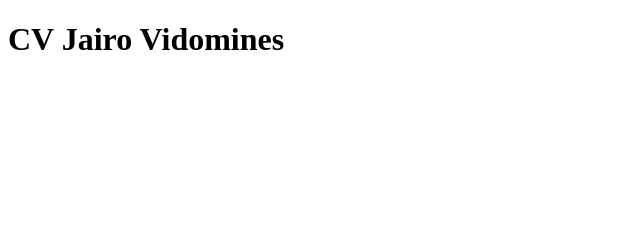
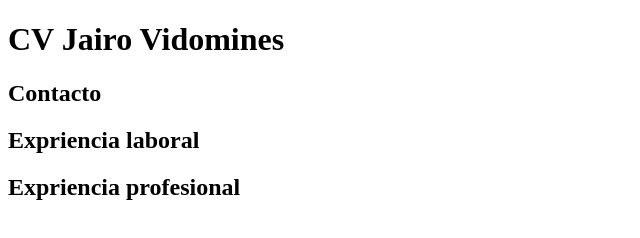
Before and after one commit to jairovidomines/202301-w1exCV-jairo-vidomines, a plain HTML site: page index.html in a window 1280 px wide. Shown: the whole page, without its empty margins (0-640 px from the left). Drawn offline with Linux system fonts and the light colour scheme.

```diff
--- a/index.html
+++ b/index.html
@@ -10,6 +10,9 @@
 
 <body>
   <h1>CV Jairo Vidomines</h1>
+  <h2>Contacto</h2>
+  <h2>Expriencia laboral</h2>
+  <h2>Expriencia profesional</h2>
 </body>
 
 </html>
```
Also changed, not shown: 2 other files.
